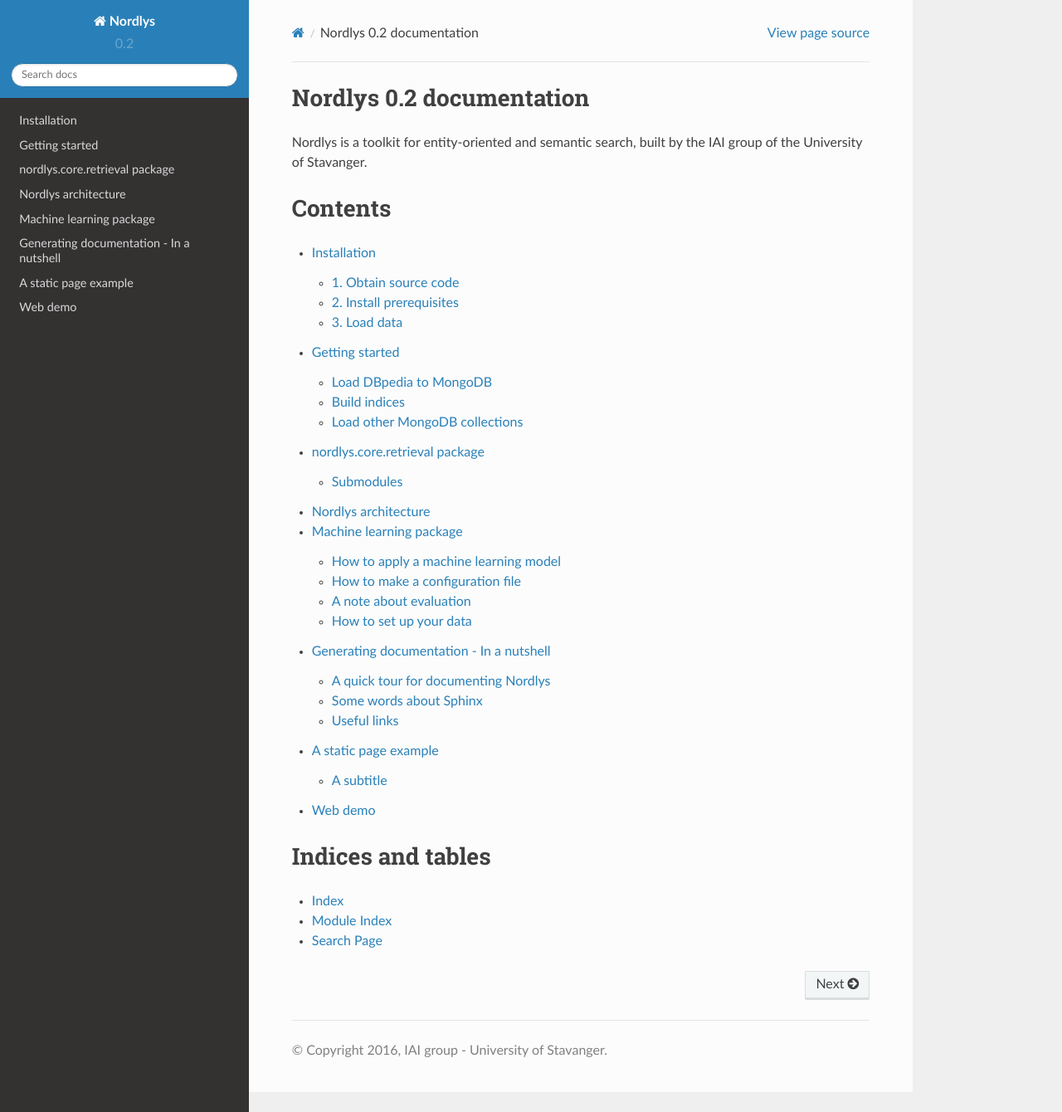
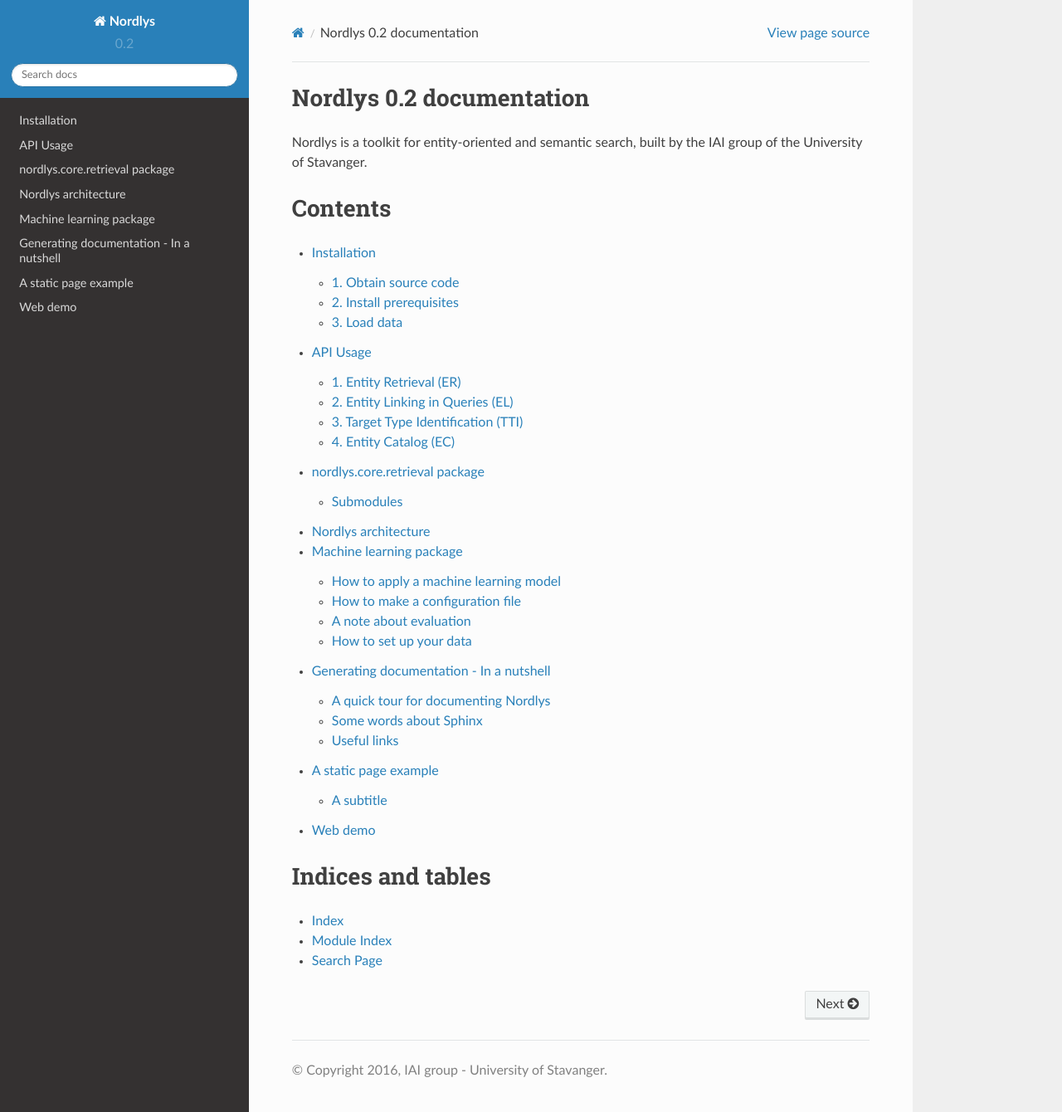
Before and after one commit to iai-group/nordlys, a Sphinx documentation site: the page built from doc/source/index.rst, in a window 1280 px wide and 1340 px high. Shown: the whole window at 83% size. Built offline with Sphinx 7.4.7 and the Read the Docs theme 2.0.0, drawn with Linux system fonts in a browser that asks for light colours; some of the changed lines change nothing that is shown.

Commit message:
API usage

```diff
--- /dev/null
+++ b/doc/source/api_usage.rst
@@ -0,0 +1,172 @@
+API Usage
+=========
+
+Nordlys services can be accessed through a RESTfull API. The services are:
+
+- Entity Retrieval
+- Entity Linking
+- Target Type Identification
+- Entity Catalog
+
+Below we describe the usage for each of the services.
+
+Nordlys endpoint URL is `http://api.nordlys.cc/ <http://api.nordlys.cc/>`_ .
+
+1. Entity Retrieval (ER)
+~~~~~~~~~~~~~~~~~~~~~~~~
+The service presents a ranked list of entities in response to an entity-bearing query.
+
+Endpoint URI
+^^^^^^^^^^^^
+::
+
+   http://api.nordlys.cc/er
+
+Example
+^^^^^^^
+
+- *Request:* http://api.nordlys.cc/er?q=total+recall&model=lm
+
+- *Response:*
+
+  .. code-block::
+
+    {
+      "query": "total recall",
+      "total_hits": 100",
+      "results": {
+        "0": {
+          "entity": "<dbpedia:Total_Recall_(1990_film)>",
+          "score": -10.042525028471253
+        },
+        "1": {
+          "entity": "<dbpedia:Total_Recall_(2012_film)>",
+          "score": -10.295316626850521
+        },
+        ...
+    }
+
+
+Parameters
+^^^^^^^^^^
+Nordlys currently supports the following approaches for entity retrieval:
+
+- **Elastic:**  The BM25 model, as implemented in Elasticsearch. This is the most efficient that is provided by nordlys (to this date).
+
+- **LM:** Language Modeling [21] approach (with Dirichlet prior smoothing), which employs a single  eld representa- tion of entities.
+
+
+2. Entity Linking in Queries (EL)
+~~~~~~~~~~~~~~~~~~~~~~~~~~~~~~~~~
+
+The service identifies entities in queries and links them to the corresponding entry in the Knowledge base (DBpedia).
+
+Endpoint URI
+^^^^^^^^^^^^
+::
+
+   http://api.nordlys.cc/el
+
+Example
+^^^^^^^
+
+- *Request:* http://api.nordlys.cc/el?q=total+recall+arnold
+
+- *Response:*
+
+  .. code-block::
+
+    {
+      "processed_query": "total recall arnold",
+      "query": "total recall arnold",
+      "results": {
+        "recall arnold": [
+          "<dbpedia:Arnold_Schwarzenegger>",
+          1.0
+        ],
+        "total recall": [
+          "<dbpedia:Total_Recall_(1990_film)>",
+          0.8167730173199635
+        ]
+      }
+    }
+
+Parameters
+^^^^^^^^^^
+
+3. Target Type Identification (TTI)
+~~~~~~~~~~~~~~~~~~~~~~~~~~~~~~~~~~~
+
+The service assigns target types (or categories) to queries from DBpedia type taxonomy.
+
+Endpoint URI
+^^^^^^^^^^^^
+::
+
+   http://api.nordlys.cc/tti
+
+Example
+^^^^^^^
+
+- *Request:* http://api.nordlys.cc/tti?q=obama
+
+- *Response:*
+
+  .. code-block::
+
+    {
+      "query": "obama",
+      "results": {
+        "0": {
+          "score": 3.3290777,
+          "type": "<dbo:Ambassador>"
+        },
+        "1": {
+          "score": 3.2955842,
+          "type": "<dbo:Election>"
+        },
+        ...
+    }
+
+Parameters
+^^^^^^^^^^
+
+
+4. Entity Catalog (EC)
+~~~~~~~~~~~~~~~~~~~~~~
+
+This service is used for representing entities (with IDs, name variants, attributes, and relationships). Additionally, it provides statistics that can be utilized, among others, for result presentation (e.g., identifying prominent properties when generating entity cards).
+
+Endpoint URI
+^^^^^^^^^^^^
+::
+
+   http://api.nordlys.cc/ec
+
+Example
+^^^^^^^
+
+- *Request:* http://api.nordlys.cc/ec/<dbpedia:Albert_Einstein>
+
+- *Response:*
+
+  .. code-block::
+
+    {
+        "<dbo:abstract>": ["Albert Einstein was a German-born theoretical physicist .. ],
+        "<dbo:academicAdvisor>": ["<dbpedia:Heinrich_Friedrich_Weber>"],
+        "<dbo:almaMater>": [
+            "<dbpedia:ETH_Zurich>",
+            "<dbpedia:University_of_Zurich>"
+                           ],
+        "<dbo:award>": [
+            "<dbpedia:Nobel_Prize_in_Physics>",
+            "<dbpedia:Max_Planck_Medal>",
+            ...
+                       ],
+        "<dbo:birthDate>": ["1879-03-14"],
+        ...
+    }
+
+Parameters
+^^^^^^^^^^
--- a/doc/source/getting_started.rst
+++ /dev/null
@@ -1,74 +0,0 @@
-Getting started
-===============
-
-Nordlys is a general-purpose semantic search toolkit, which may be used with any data set. There is built-in support for certain data collections, including DBpedia and Freebase. You may download these data sets and run a set of scripts for preprocessing and indexing them, as explained below. Alternatively, you may use the data dumps we made available; since those are huge, they are not on git but are available at a separate location (see below).
-
-
-Load DBpedia to MongoDB
-~~~~~~~~~~~~~~~~~~~~~~~
-
-DBpedia is distributed, among other formats, as a set of .ttl.bz2 files.
-We use a selection of these .ttl files, as defined in `data/config/dbpedia2mongo.config.json`.  You can download these files from `DBpedia Website <http://downloads.dbpedia.org/2015-10/core-i18n/en/>`_. We provide a minimal sample from DBpedia under `data/dbpedia-2015-10-sample`, which can be used for testing Nordlys on a local machine.
-
-To load these files into mongodb, run ::
-
-    python -m nordlys.core.data.dbpedia.dbpedia2mongo data/config/dbpedia2mongo.config.json
-
-.. note:: You may change the `path` variable in the config file; by default it is set to the sample file directory.
-
-See the :mod:`~nordlys.core.data.dbpedia.dbpedia2mongo` module for details.
-
-Build indices
-~~~~~~~~~~~~~
-
-Once DBpedia is loaded into MongoDB, the following indices can be built:
-
-- **DBpedia index**
-    - Used in ER, EL, and TTI services ::
-
-        python -m nordlys.core.data.dbpedia.indexer_dbpedia data/config/index_dbpedia_2015_10.config.json
-
-- **DBpedia URI-only index**
-   - Used in ELR method of ER service ::
-
-        python -m nordlys.core.data.dbpedia.indexer_dbpedia_uri data/config/index_dbpedia_2015_10_uri.config.json
-
-- **DBpedia types index**
-    - Used in TTI service ::
-
-        python -m nordlys.core.data.dbpedia.indexer_dbpedia_types data/config/index_dbpedia_2015_10_types.config.json
-
-
-Load other MongoDB collections
-~~~~~~~~~~~~~~~~~~~~~~~~~~~~~~
-
-A set of other collections has been used for different Nordlys services. We detail the commands used for generating these collections, yet they can be all dowloaded from the provided links.
-
-- **Surface form dictionary (DBpedia)**
-    - Used in EL service
-    - Surface form dictionary, extracted from DBpedia entity name variants
-    - `Download link <surface_forms_dbpedia>`_ ::
-
-        python -m nordlys.core.data.dbpedia.dbpedia_surfaceforms2mongo data/config/dbpedia_surfaceforms2mongo.config.json
-
-- **Surface form dictionary (FACC)**
-    - Used in EL service
-    - Surface form dictionary, extracted from FACC collection
-    - `Download link <surface_forms_facc>`_ ::
-
-        python -m nordlys.core.data.facc.facc2mongo data/config/facc2mongo.config.json
-
-- **Freebase to DBpedia mapping**
-    - Used in EL service
-    - Contains mapping of Freebase to DBpedia IDs
-    - `Download link <fb2dbp-2015-10>`_ ::
-
-        python -m nordlys.core.data.dbpedia.freebase2dbpedia2mongo  data/config/freebase2dbpedia2mongo.config.json
-
-
-- **Word2Vec (Google news- 300D)**
-   - Used in LTR methods for EL, ES, and TTI services
-   - Contains mapping of terms to their word-embedding vectors
-   - `Download link <word2vec-googlenews>`_ ::
-
-        python -m nordlys.core.data.word2vec.word2vec2mongo data/config/word2vec2mongo.config.json
--- a/doc/source/index.rst
+++ b/doc/source/index.rst
@@ -11,7 +11,7 @@
    :maxdepth: 2
 
    installation
-   getting_started
+   api_usage
    api/nordlys.core.retrieval
    3-tier_architecture
    ml_package
```
